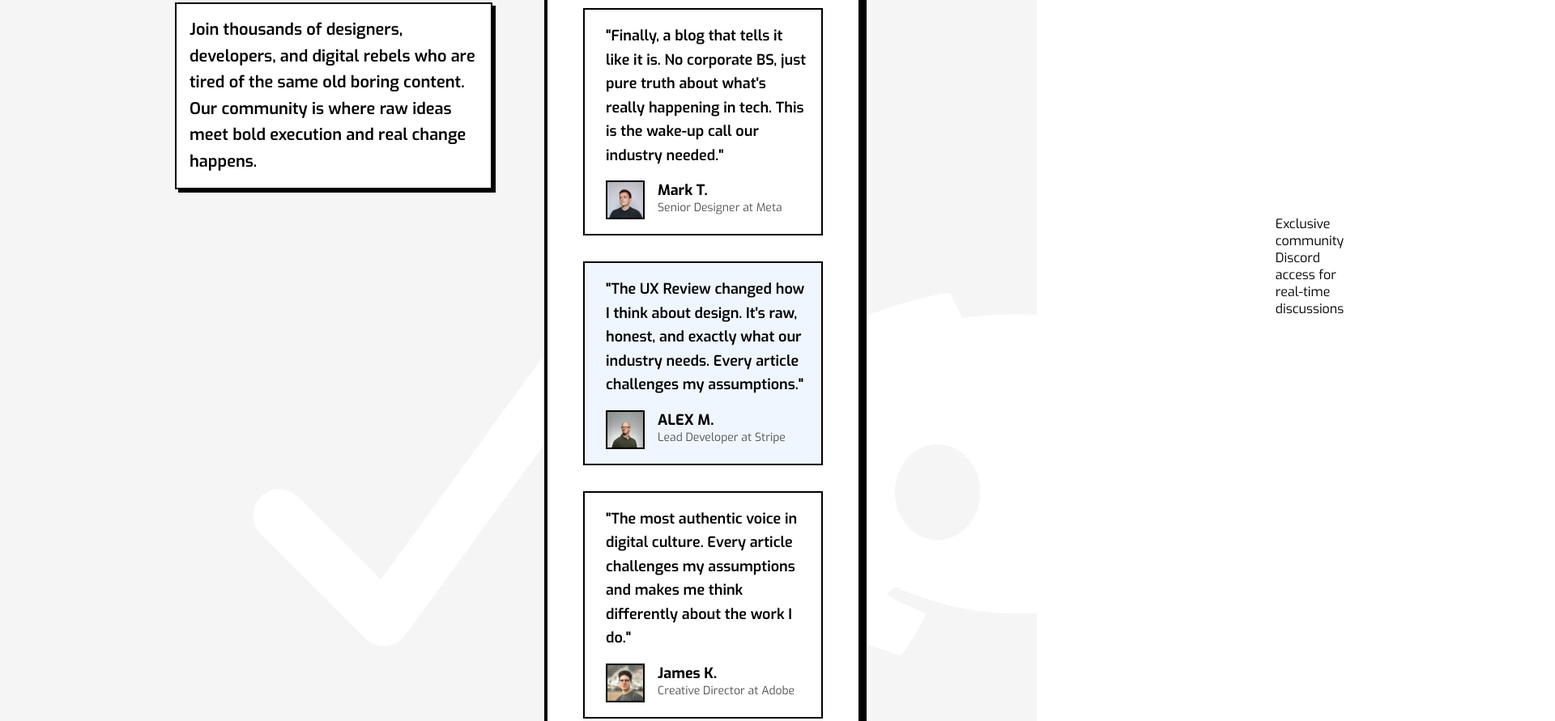
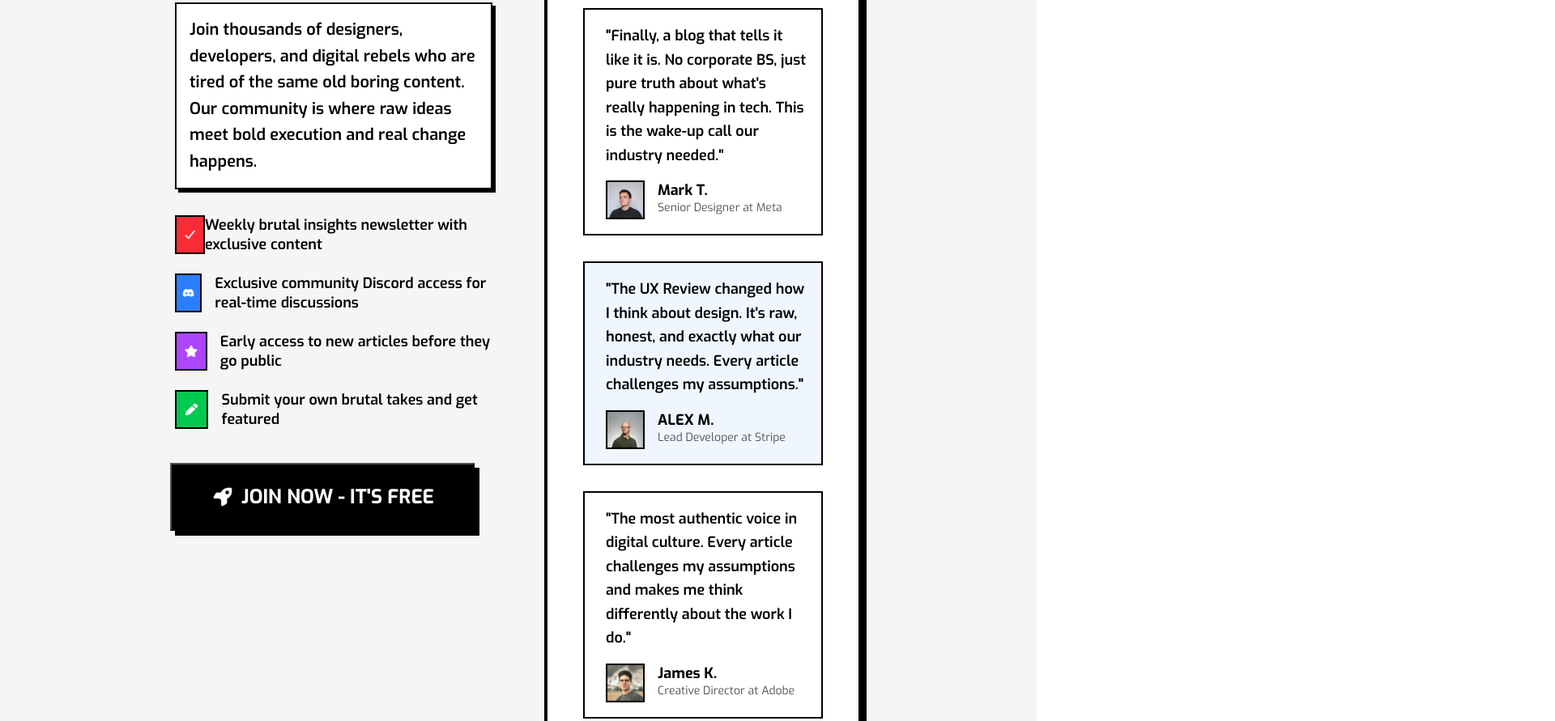
Before and after one commit to antonraouf511/The-ux-review-blog, a plain HTML site: page index.html in a window 1280 px wide. Shown: the part 4542-5433 px from the top of the page at 81% size, 1920 px wide, since content can reach past the window. Drawn offline with Linux system fonts and the light colour scheme.

Commit message:
change adv to advan

```diff
--- a/css/style.css
+++ b/css/style.css
@@ -1384,7 +1384,7 @@
 
 /* .////////////////////////adv .////////////////////  */
 
-.adv {
+.advan {
     flex-direction: column;
     gap: 24px;
     margin-bottom: 48px;
@@ -1392,13 +1392,13 @@
 
 /*.////////////////////// adv-1  */
 
-.lower-rebellion .left-part .adv .adv-1 {
+.lower-rebellion .left-part .advan .adv-1 {
     display: flex;
     align-items: center;
     gap: 16px;
 }
 
-.lower-rebellion .left-part .adv .adv-1 .adv-pic{
+.lower-rebellion .left-part .advan .advan-1 .advan-pic{
     display: flex;
     align-items: center;
     justify-content: center;
@@ -1408,12 +1408,12 @@
     border: 2px solid black;
 }
 
-.lower-rebellion .left-part .adv .adv-1 .adv-pic img {
+.lower-rebellion .left-part .advan .advan-1 .advan-pic img {
 
     width: 50%;
 }
 
-.lower-rebellion .left-part .adv .adv-1 .adv-p {
+.lower-rebellion .left-part .advan .advan-1 .advan-p {
     font-size: 18px;
     font-weight: 600;
 
@@ -1421,14 +1421,14 @@
 
 /* .///////////////////////////adv-2  */
 
-.lower-rebellion .left-part .adv .adv-2 {
+.lower-rebellion .left-part .advan .advan-2 {
     display: flex;
     align-items: center;
     /* justify-content: center; */
     gap: 16px;
 }
 
-.lower-rebellion .left-part .adv .adv-2 .adv-pic{
+.lower-rebellion .left-part .advan .advan-2 .advan-pic{
     display: flex;
     align-items: center;
     justify-content: center;
@@ -1438,25 +1438,25 @@
     border: 2px solid black;
 }
 
-.lower-rebellion .left-part .adv .adv-2 .adv-pic img {
+.lower-rebellion .left-part .advan .advan-2 .advan-pic img {
     width: 50%;
 }
 
-.lower-rebellion .left-part .adv .adv-2 .adv-p {
+.lower-rebellion .left-part .advan .advan-2 .advan-p {
     font-size: 18px;
     font-weight: 600;
 }
 
 /* ./////////////////////////adv-3  */
 
-.lower-rebellion .left-part .adv .adv-3 {
+.lower-rebellion .left-part .advan .advan-3 {
     display: flex;
     align-items: center;
     /* justify-content: center; */
     gap: 16px;
 }
 
-.lower-rebellion .left-part .adv .adv-3 .adv-pic{
+.lower-rebellion .left-part .advan .advan-3 .advan-pic{
     display: flex;
     align-items: center;
     justify-content: center;
@@ -1466,11 +1466,11 @@
     border: 2px solid black;
 }
 
-.lower-rebellion .left-part .adv .adv-3 .adv-pic img {
+.lower-rebellion .left-part .advan .advan-3 .advan-pic img {
     width: 50%;
 }
 
-.lower-rebellion .left-part .adv .adv-3 .adv-p {
+.lower-rebellion .left-part .advan .advan-3 .advan-p {
     font-size: 18px;
     font-weight: 600;
 }
@@ -1478,14 +1478,14 @@
 
 /* .//////////////////////////adv-4  */
 
-.lower-rebellion .left-part .adv .adv-4 {
+.lower-rebellion .left-part .advan .advan-4 {
     display: flex;
     align-items: center;
     /* justify-content: center; */
     gap: 16px;
 }
 
-.lower-rebellion .left-part .adv .adv-4 .adv-pic{
+.lower-rebellion .left-part .advan .advan-4 .advan-pic{
     display: flex;
     align-items: center;
     justify-content: center;
@@ -1495,11 +1495,11 @@
     border: 2px solid black;
 }
 
-.lower-rebellion .left-part .adv .adv-4 .adv-pic img {
+.lower-rebellion .left-part .advan .advan-4 .advan-pic img {
     width: 50%;
 }
 
-.lower-rebellion .left-part .adv .adv-4 .adv-p {
+.lower-rebellion .left-part .advan .advan-4 .advan-p {
     font-size: 18px;
     font-weight: 600;
 }
```
